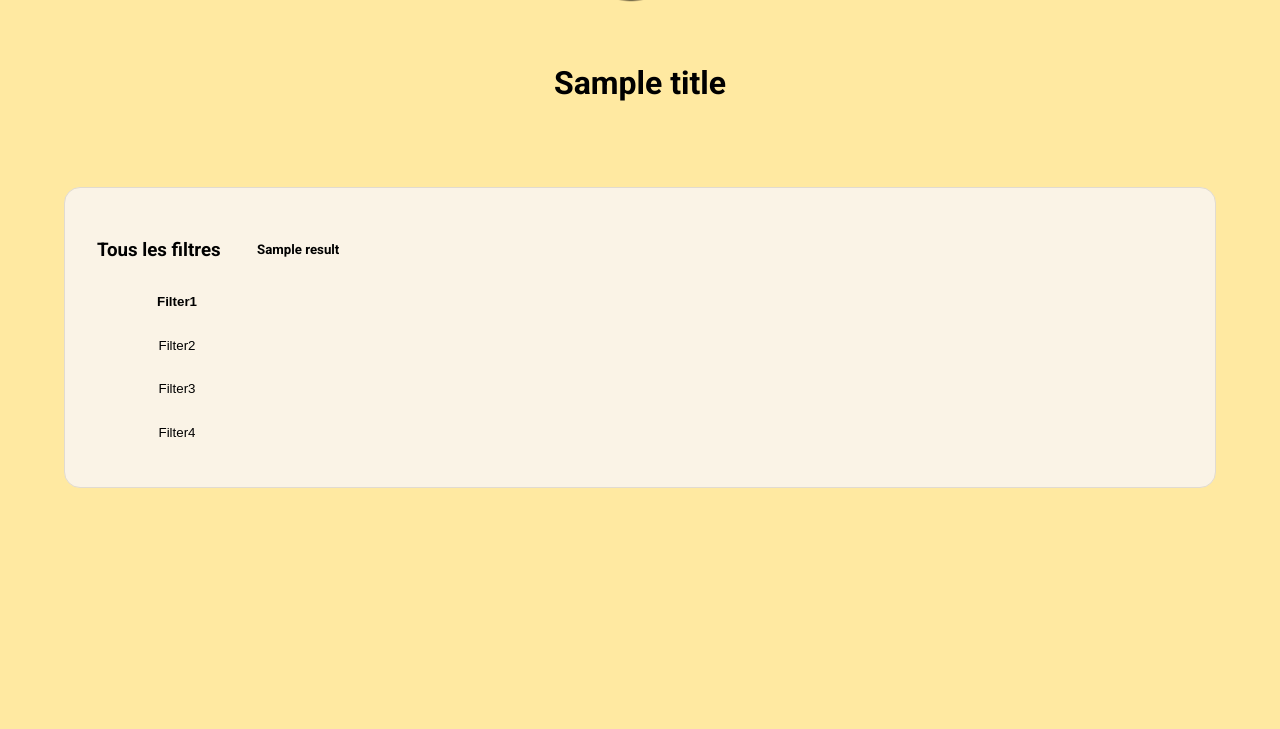
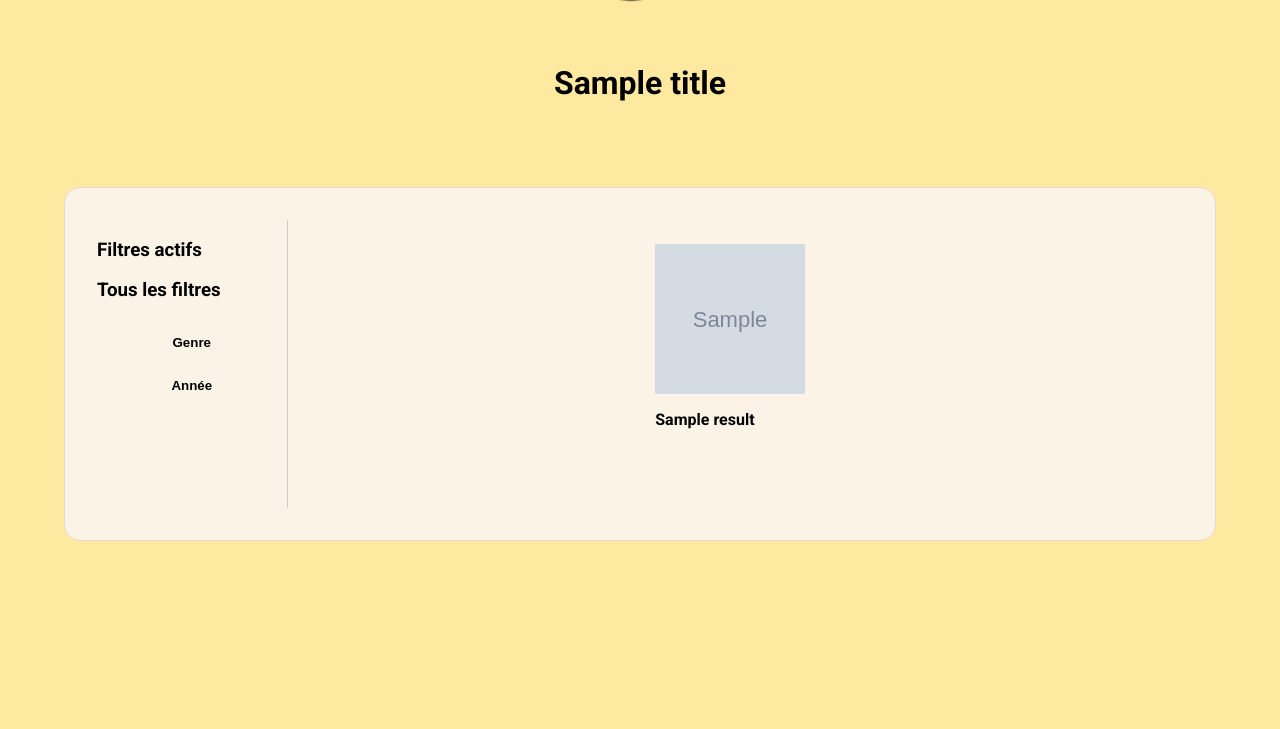
Before and after one commit to GonzalesAndy/TuttiFrutti-v2, a Symfony app: template templates/pages/results.html.twig in a window 1280 px wide. Shown: the part 85-814 px from the top of the page. Before the commit the page ends 573 px from the top, so only its background shows below. Run offline with Twig, Linux system fonts and the light colour scheme; the template is opened without the code that fills it: most values are stand-ins (such as "Sample title", 1, 10 or a date in 2020); grey boxes marked "Sample" are stand-in pictures; some libraries are stand-ins or nearby versions.

Commit message:
presque fini les filtres

```diff
--- a/public/css/explorer.css
+++ b/public/css/explorer.css
@@ -42,6 +42,9 @@
     display: flex;
     flex-direction: column;
     margin-inline: 0.6rem;
+    width: 10rem;
+    height: 15rem;
+    margin: 0.5rem;
 }
 
 a {
--- a/public/css/searchAbout.css
+++ b/public/css/searchAbout.css
@@ -25,18 +25,32 @@
     justify-content: flex-start;
 }
 
+.fruit-filter-active-btn {
+    background-color: green;
+    padding:  0.5rem;
+    border-radius: 1rem;
+    border-style: solid;
+    border-width: 1px;
+    border-color: #e1dbd0;
+    box-sizing: border-box;
+    cursor: pointer;
+}
+
+.fruit-filter-active-btn:hover {
+    background-color: red;
+}
+
 #fruit-filter {
     width: 10rem;
 }
 
 .fruit-filter-divider {
-    border-bottom: 1px solid #ccc;
+    border-left: 1px solid #ccc;
 }
 
 .fruit-filter-btn {
-    width: 100%;
     margin: 0.4rem 0 0.4rem 0;
-    padding:  0.5rem 0 0.5rem 0;
+    padding:  0.5rem;
     background-color: transparent;
     border: none;
     border-radius: 1rem;
@@ -52,6 +66,9 @@
 }
 
 #fruit-all-filter {
+    display: flex;
+    flex-direction: column;
+    align-items: center;
 }
 
 #fruit-all-filter label {
@@ -59,5 +76,101 @@
 }
 
 .albums-wrapper {
+    padding: 1rem;
+    display: flex;
+    flex-wrap: wrap;
+    justify-content: center;
+    width: 82%;
+}
 
+.slider-wrapper {
+    width: 80%;
+    visibility: hidden;
 }
+.slider-container {
+    position: relative;
+    width: 100%;
+    height: 3rem;
+}
+input[type="range"] {
+    -webkit-appearance: none;
+    -moz-appearance: none;
+    appearance: none;
+    width: 100%;
+    outline: none;
+    position: absolute;
+    margin: auto;
+    top: 0;
+    bottom: 0;
+    background-color: transparent;
+    pointer-events: none;
+}
+.slider-track {
+    width: 100%;
+    height: 5px;
+    position: absolute;
+    margin: auto;
+    top: 0;
+    bottom: 0;
+    border-radius: 5px;
+}
+input[type="range"]::-webkit-slider-runnable-track {
+    -webkit-appearance: none;
+    height: 5px;
+}
+input[type="range"]::-moz-range-track {
+    -moz-appearance: none;
+    height: 5px;
+}
+input[type="range"]::-ms-track {
+    appearance: none;
+    height: 5px;
+}
+input[type="range"]::-webkit-slider-thumb {
+    -webkit-appearance: none;
+    height: 1.7em;
+    width: 1.7em;
+    background-color: #154726c2;
+    cursor: pointer;
+    margin-top: -9px;
+    pointer-events: auto;
+    border-radius: 50%;
+}
+input[type="range"]::-moz-range-thumb {
+    -webkit-appearance: none;
+    height: 1.7em;
+    width: 1.7em;
+    cursor: pointer;
+    border-radius: 50%;
+    background-color: #154726c2;
+    pointer-events: auto;
+    border: none;
+}
+input[type="range"]::-ms-thumb {
+    appearance: none;
+    height: 1.7em;
+    width: 1.7em;
+    cursor: pointer;
+    border-radius: 50%;
+    background-color: #154726c2;
+    pointer-events: auto;
+}
+
+.slider-values {
+    margin: auto;
+    text-align: center;
+}
+
+.slider-values:before {
+    content: "";
+    position: absolute;
+    height: 0;
+    width: 0;
+    border-top: 15px solid #154726c2;
+    border-left: 15px solid transparent;
+    border-right: 15px solid transparent;
+    margin: auto;
+    bottom: -14px;
+    left: 0;
+    right: 0;
+}
--- a/public/js/allbumsFilter.js
+++ b/public/js/allbumsFilter.js
@@ -0,0 +1,160 @@
+// Slider logic
+window.onload = () => {
+    slideOne();
+    slideTwo();
+};
+
+const sliderOne = document.getElementById("slider-1");
+const sliderTwo = document.getElementById("slider-2");
+const displayValOne = document.getElementById("range1");
+const displayValTwo = document.getElementById("range2");
+const minGap = 0;
+const sliderTrack = document.querySelector(".slider-track");
+
+const slideOne = () => {
+    if (parseInt(sliderTwo.value) - parseInt(sliderOne.value) <= minGap) {
+        sliderOne.value = parseInt(sliderTwo.value) - minGap;
+    }
+    displayValOne.textContent = sliderOne.value;
+    fillColor();
+}
+
+const slideTwo = () => {
+    if (parseInt(sliderTwo.value) - parseInt(sliderOne.value) <= minGap) {
+        sliderTwo.value = parseInt(sliderOne.value) + minGap;
+    }
+    displayValTwo.textContent = sliderTwo.value;
+    fillColor();
+}
+
+const fillColor = () => {
+    let totalRange = sliderOne.max - sliderOne.min;
+    let percent1 = ((sliderOne.value - sliderOne.min) / totalRange) * 100;
+    let percent2 = ((sliderTwo.value - sliderOne.min) / totalRange) * 100;
+    sliderTrack.style.background = `linear-gradient(to right, #dadae5 ${percent1}% , #154726c2 ${percent1}% , #154726c2 ${percent2}%, #dadae5 ${percent2}%)`;
+}
+
+// Filter logic
+const originalItemsArray = Array.from(document.querySelectorAll('.sortable-item'));
+
+function baseEventListener(name, customBehavior = () => {
+}) {
+    const divFilter = document.getElementById('fruit-active-filter');
+    const existingButtons = divFilter.children;
+    let exists = false;
+    for (let i = 0; i < existingButtons.length; i++) {
+        if (existingButtons[i].id === name) {
+            exists = true;
+            setNewOrder(originalItemsArray);
+            divFilter.removeChild(existingButtons[i])
+            break;
+        }
+    }
+    customBehavior();
+
+    if (!exists) {
+        const btn = document.createElement('button');
+        btn.innerHTML = '&#x2716; ' + name;
+        btn.className = 'fruit-filter-active-btn';
+        btn.id = name;
+
+        btn.addEventListener('click', function () {
+            document.getElementById('fruit-active-filter').removeChild(this);
+            customBehavior();
+            setNewOrder(originalItemsArray);
+        });
+
+        divFilter.appendChild(btn);
+    }
+}
+
+
+document.getElementById('fruit-filter-genre').addEventListener('click', function () {
+    baseEventListener(this.name, () => {
+        const uniqueGenres = new Set();
+
+        originalItemsArray.forEach(element => {
+            const genres = element.getAttribute('data-genres').split(',');
+            genres.forEach((genre) => {
+                const genreCleanStr = genre.replace(/\W/g, '');
+                if (genreCleanStr) uniqueGenres.add(genreCleanStr);
+            });
+        });
+
+        setOrderByGenre(Array.from(uniqueGenres).sort());
+    });
+});
+
+document.getElementById('fruit-filter-annee').addEventListener('click', function () {
+    baseEventListener(this.name, () => {
+        const sliderWrapper = document.getElementById('slider-wrapper');
+        sliderWrapper.style.visibility = sliderWrapper.style.visibility === 'visible' ? 'hidden' : 'visible';
+    });
+});
+
+document.getElementById('slider-1').addEventListener('change', function () {
+    sliderEventListener();
+});
+
+document.getElementById('slider-2').addEventListener('change', function () {
+    sliderEventListener();
+});
+
+const sliderEventListener = () => {
+    const minYear = document.getElementById('slider-1').value;
+    const maxYear = document.getElementById('slider-2').value;
+
+    setNewOrder(originalItemsArray.filter(album => {
+        const year = album.getAttribute('data-year');
+        const intYear = year ? parseInt(year, 10) : Number.MAX_SAFE_INTEGER;
+        return intYear >= minYear && intYear <= maxYear;
+    }));
+};
+
+const setNewOrder = (itemsArray) => {
+    function arraysAreEqual(arr1, arr2) {
+        if (arr1.length !== arr2.length) {
+            return false;
+        }
+        for (let i = 0; i < arr1.length; i++) {
+            if (arr1[i] !== arr2[i]) {
+                return false;
+            }
+        }
+        return true;
+    }
+
+    const arrayEqual = !arraysAreEqual(originalItemsArray, Array.from(document.querySelectorAll('.sortable-item')));
+
+    if (itemsArray !== originalItemsArray || arrayEqual) {
+        console.log(itemsArray)
+        const container = document.querySelector('.albums-wrapper');
+        container.innerHTML = '';
+        itemsArray.forEach(item => {
+            container.appendChild(item);
+        });
+    }
+}
+
+const setOrderByGenre = (genres) => {
+    const orderedByGenre = [];
+
+    genres.forEach(genre => {
+        const genreItems = originalItemsArray.filter(album => {
+            const localGenres = album.getAttribute('data-genres').split(',').map(genre => genre.replace(/\W/g, ''));
+            return localGenres.includes(genre);
+        });
+        orderedByGenre.push(genreItems);
+    });
+
+    console.log(genres, orderedByGenre)
+    const container = document.querySelector('.albums-wrapper');
+    container.innerHTML = '';
+
+    orderedByGenre.forEach((item, index) => {
+        const h2 = document.createElement('h2');
+        h2.innerHTML = genres[index];
+        container.appendChild(h2);
+        item.forEach(album => {container.appendChild(album);})
+    });
+}
--- a/public/js/autocomplete.js
+++ b/public/js/autocomplete.js
@@ -64,5 +64,5 @@ document.getElementById('autocomplete-search-button').addEventListener('click',
 
 function performSearch(searchQuery) {
     console.log("Search for: ", searchQuery);
-    window.location.href = '/search/' + searchQuery;
+    window.location.href = '/search' + searchQuery + '/1';
 }
--- a/src/Controller/HomeController.php
+++ b/src/Controller/HomeController.php
@@ -44,15 +44,15 @@ class HomeController extends AbstractController
         ]);
     }
 
-    #[Route('/search/{title}', name: 'search')]
-    public function search(string $title): Response
+    #[Route('/search{title}/{pagination}', name: 'search')]
+    public function search(string $title, int $pagination): Response
     {
         $type = 'master';
 
         $result = $this->discogsApiService->search($title, $type);
 
         return $this->render('pages/results.html.twig', [
-            'title' => $title,
+            'title' => 'Tutti Fruiti - ' . $title,
             'results' => $result['results'],
         ]);
     }
--- a/templates/pages/results.html.twig
+++ b/templates/pages/results.html.twig
@@ -7,6 +7,7 @@
 {% block stylesheets %}
     {{ parent() }}
     <link rel="stylesheet" href="{{ asset('css/searchAbout.css') }}">
+    <link rel="stylesheet" href="{{ asset('css/explorer.css') }}">
 {% endblock %}
 
 {% block javascripts %}
@@ -18,35 +19,54 @@
         <h1>{{ title }}</h1>
     </div>
     <div id="fruit-wrapper">
-        <div id="fruit-filter">
+        <div id="fruit-filter" style="width: 18%;">
+            <h3>Filtres actifs</h3>
             <div id="fruit-active-filter">
-
             </div>
             <h3>Tous les filtres</h3>
-            <div style="display: flex; flex-direction: row;">
-                <div id="fruit-all-filter">
-                    <button class="fruit-filter-btn"><h4>Filter1</h4></button>
-                    <button class="fruit-filter-btn">Filter2</button>
-                    <button class="fruit-filter-btn">Filter3</button>
-                    <button class="fruit-filter-btn">Filter4</button>
+            <div id="fruit-all-filter">
+                <button id="fruit-filter-genre" class="fruit-filter-btn" name="Genre"><h4>Genre</h4></button>
+                <button id="fruit-filter-annee" class="fruit-filter-btn" name="Annee"><h4>Année</h4></button>
+                <div id="slider-wrapper" class="slider-wrapper">
+                    <div class="slider-values">
+                        <span id="range1">
+                            1900
+                        </span>
+                        <span> &dash; </span>
+                        <span id="range2">
+                                        2024
+                        </span>
+                    </div>
+                    <div class="slider-container">
+                        <div class="slider-track"></div>
+                        <input type="range" min="1900" max="2024" value="1900" id="slider-1" oninput="slideOne()">
+                        <input type="range" min="1900" max="2024" value="2024" id="slider-2" oninput="slideTwo()">
+                    </div>
                 </div>
-                <div class="fruit-filter-divider"></div>
             </div>
         </div>
+        <div class="fruit-filter-divider"></div>
         <div class="albums-wrapper">
             {% for result in results %}
-                <div class="row">
-                    <div class="col-md-12">
-                        <div class="card">
-                            <div class="card-body">
-                                <h5 class="card-title
-                            ">{{ result.title }}</h5>
-                                <p class="card-text">{{ result.genre.0 }}</p>
-                            </div>
-                        </div>
+                <a href="/result/{{ result.id }}" data-year="{{ result.year|default('') }}"
+                   data-genres="{{ result.genre|default([])|join(',') }}" class="sortable-item">
+                    <div class="albumCard">
+                        <img class="albumThumb" src="{{ result.thumb }}" alt="Album Image">
+                        <p class="albumTitle">
+                            <strong>{{ result.title|split(' - ')[0]|slice(0,30) }}
+                                {% if result.title|split(' - ')[1]|length > 30 %}
+                                    ...
+                                {% endif %}
+                            </strong><br>
+                            {{ result.title|split(' - ')[1]|slice(0,20) }}
+                            {% if result.title|split(' - ')[1]|length > 20 %}
+                                ...
+                            {% endif %}
+                        </p>
                     </div>
-                </div>
+                </a>
             {% endfor %}
+            <script src="{{ asset('js/allbumsFilter.js') }}"></script>
         </div>
     </div>
 {% endblock %}
```
Also changed, not shown: 1 other file.
